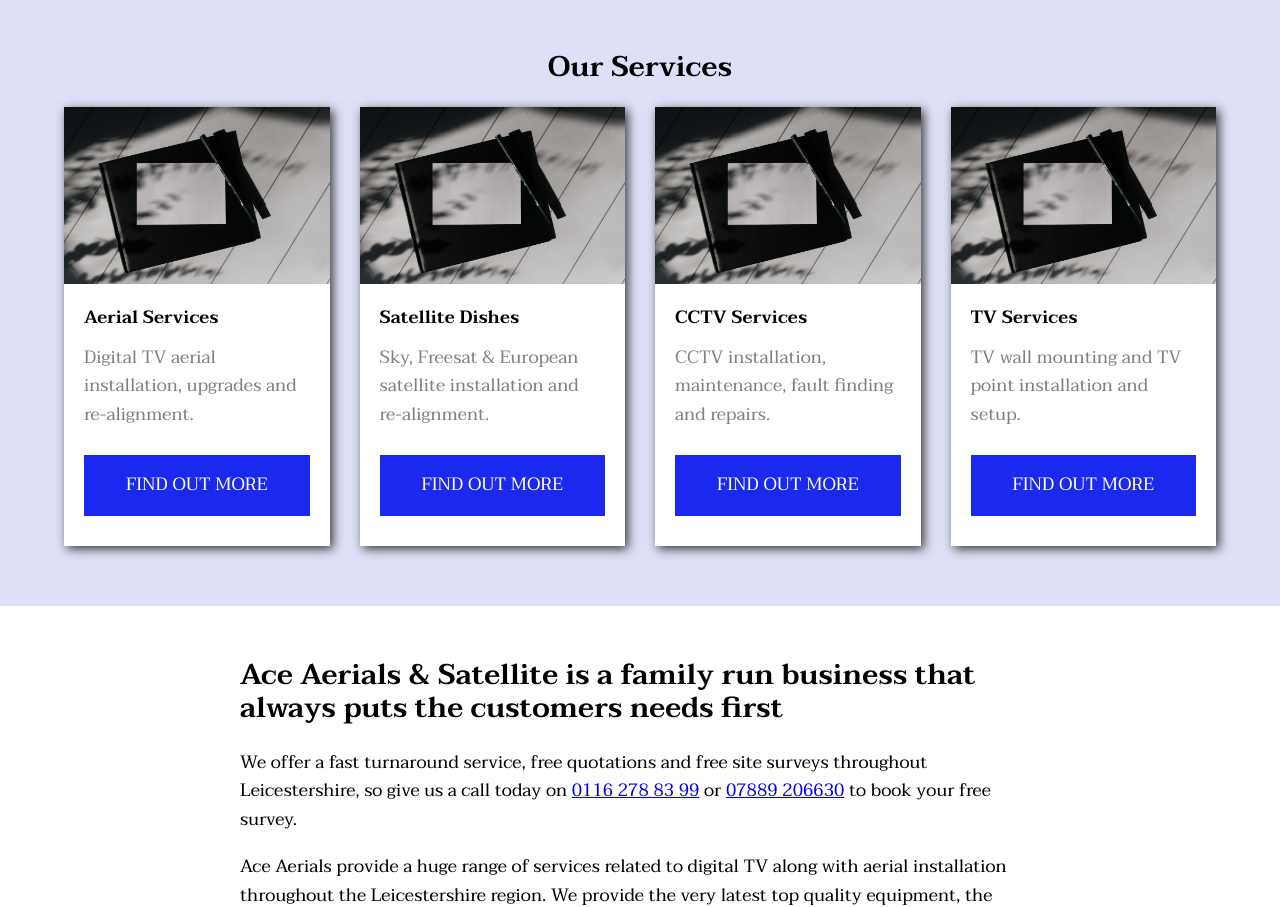
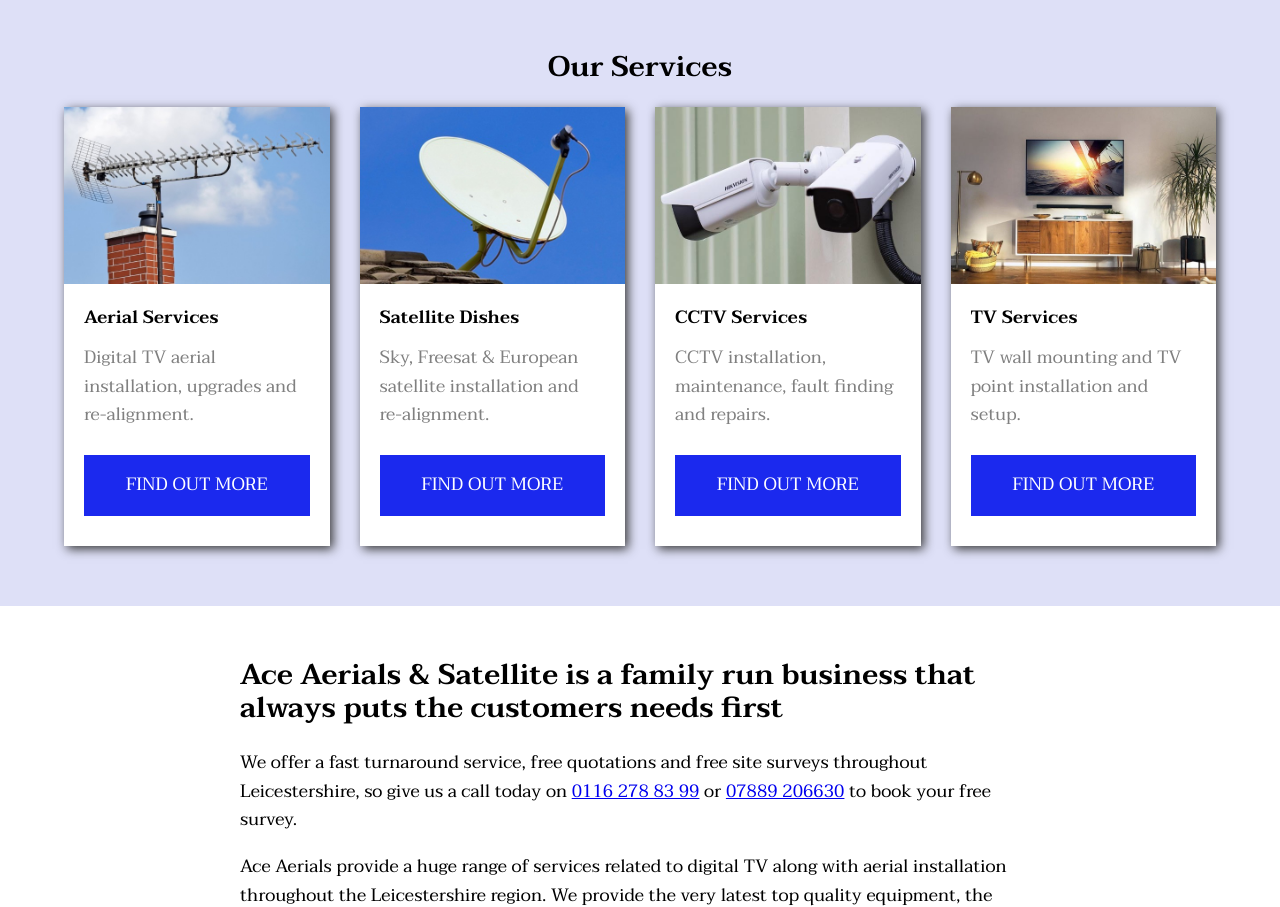
Before and after one commit to gideongoddard/ace-aerials, a plain HTML site: page index.html in a window 1280 px wide. Shown: the part 1064-1971 px from the top of the page. Drawn offline with Linux system fonts and the light colour scheme.

Commit message:
updated services images

```diff
--- a/index.html
+++ b/index.html
@@ -86,7 +86,7 @@
                 <h2 class="center">Our Services</h2>
                 <div class="cards">
                     <div class="card">
-                        <img width="100%" src="./img/placeholder.jpg" alt="Alt text">
+                        <img width="100%" src="./img/aerial.jpg" alt="Alt text">
                         <div class="card-text">
                             <h4>Aerial Services</h4>
                             <p>Digital TV aerial installation, upgrades and re-alignment.</p>
@@ -94,7 +94,7 @@
                         </div>
                     </div>
                     <div class="card">
-                        <img width="100%" src="./img/placeholder.jpg" alt="Alt text">
+                        <img width="100%" src="./img/satellite.jpg" alt="Alt text">
                         <div class="card-text">
                             <h4>Satellite Dishes</h4>
                             <p>Sky, Freesat & European satellite installation and re-alignment.</p>
@@ -102,7 +102,7 @@
                         </div>
                     </div>
                     <div class="card">
-                        <img width="100%" src="./img/placeholder.jpg" alt="Alt text">
+                        <img width="100%" src="./img/cctv.jpg" alt="Alt text">
                         <div class="card-text">
                             <h4>CCTV Services</h4>
                             <p>CCTV installation, maintenance, fault finding and repairs.</p>
@@ -110,7 +110,7 @@
                         </div>
                     </div>
                     <div class="card">
-                        <img width="100%" src="./img/placeholder.jpg" alt="Alt text">
+                        <img width="100%" src="./img/tv.jpg" alt="Alt text">
                         <div class="card-text">
                             <h4>TV Services</h4>
                             <p>TV wall mounting and TV point installation and setup.</p>
```
Also changed, not shown: img/aerial.jpg (added), img/cctv.jpg (added), img/satellite.jpg (added), img/tv.jpg (added).
